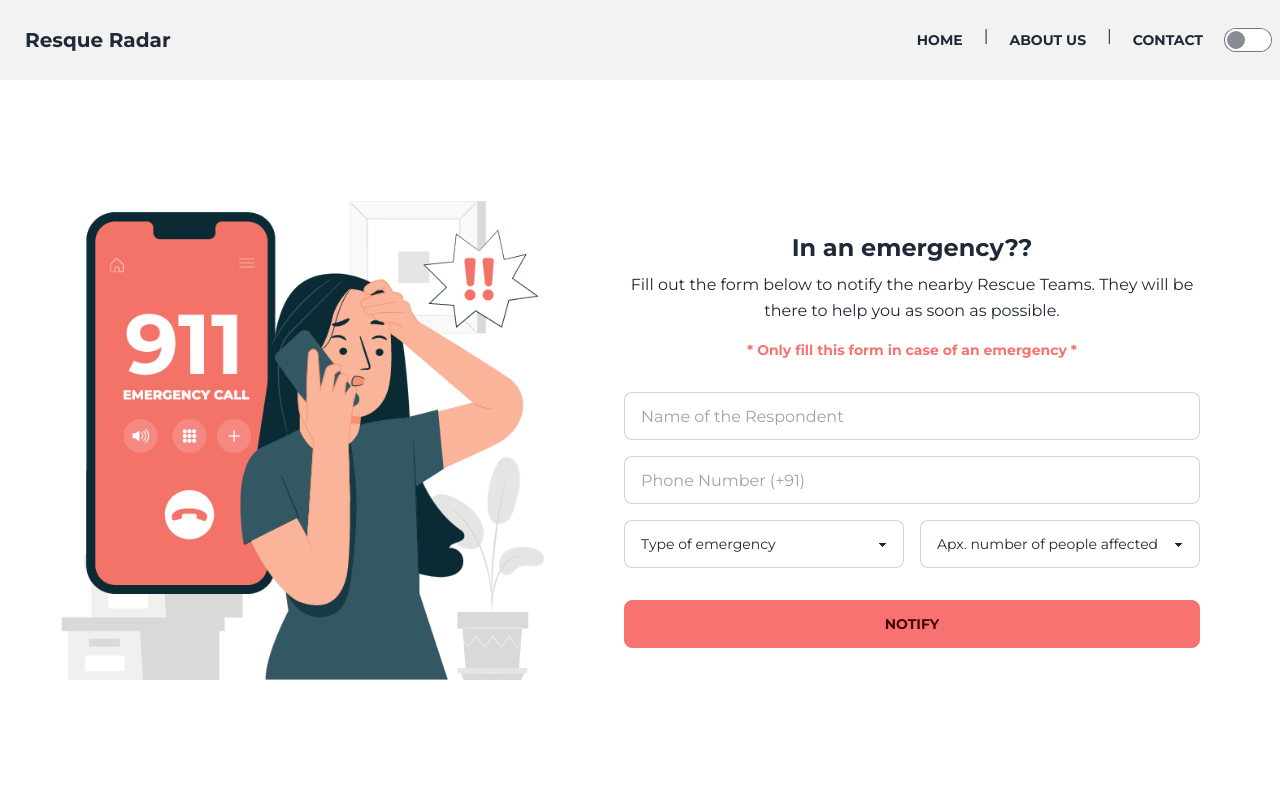
After one commit to RescueRadar/resque-radar, a Django app: page /user_report/ in a window 1280 px wide. The commit adds this page. Run offline with Django 4.2, Linux system fonts and the light colour scheme; some libraries are stand-ins or nearby versions.

Commit message:
added emergency report page

```diff
--- a/base/views.py
+++ b/base/views.py
@@ -15,6 +15,9 @@ def about(request):
 
 def contact(request):
     return render(request, 'contact.html')
+
+def user_report(request):
+    return render(request, 'user_report.html')
 
 
 @login_required
--- a/rescueradar/urls.py
+++ b/rescueradar/urls.py
@@ -15,6 +15,7 @@ urlpatterns = [
     path('dashboard/', base_views.dashboard, name='dashboard'),
     path('request_submitted/<str:form_submitted>/', base_views.request_submitted, name='request_submitted'),
     path('user_profile/', base_views.user_profile, name='user_profile'),
+    path('user_report/', base_views.user_report, name='user_report'),
     # path('', include(router.urls)),
     # path('api-auth/', include('rest_framework.urls', namespace='rest_framework'))
 ]
--- a/templates/home.html
+++ b/templates/home.html
@@ -7,7 +7,7 @@
 	<div class="flex flex-col sm:ml-8 mx-2 items-center sm:items-start text-center sm:text-start justify-center h-full">
 		<h1 class="text-4xl font-bold z-20">Resque Radar</h1>
 		<p class="text-xl z-20">Uniting Heroes, Saving Lives – One Umbrella, Infinite Hope.</p>
-		<button class="btn btn-accent mt-4 w-full max-w-md z-20 opacity-80">In Need of Help?</button>
+		<a class="btn btn-accent mt-4 w-full max-w-md z-20 opacity-80" href="{% url "user_report" %}">In Need of Help?</a>
 	</div>
 </div>
 
--- /dev/null
+++ b/templates/user_report.html
@@ -0,0 +1,49 @@
+{% extends 'base.html' %} {% block main %} {% load static %}
+
+<div class="min-h-[90dvh] md:flex-row flex-col flex items-center justify-around mx-8">
+
+    <img src="{% static 'img/emergency.png' %}" alt="Emergency Image" class="md:w-1/2 my-12 px-20 max-w-lg md:px-0" />
+    <div class="text-center md:mx-8 max-w-xl my-12">
+        <h1
+        class="text-2xl font-bold mb-2"
+        >
+            In an emergency??
+        </h1>
+        <p
+        class="leading-relaxed mb-4"
+        >
+            Fill out the form below to notify the nearby Rescue Teams. They will be there to help you as soon as possible.
+        </p>
+        <p
+        class="text-error mb-8 text-sm font-bold"
+        >
+            * Only fill this form in case of an emergency *
+        </p>
+        <form>
+            <input type="text" class="input input-bordered w-full" placeholder="Name of the Respondent" />
+            <input type="text" class="input input-bordered w-full mt-4" placeholder="Phone Number (+91)" />
+            <div class="w-full flex">
+                <select class="select select-bordered w-1/2 mt-4 mr-4">
+                    <option selected disabled>Type of emergency</option>
+                    <option>Medical</option>
+                    <option>Fire</option>
+                    <option>Earthquake</option>
+                    <option>Flood</option>
+                    <option>Other</option>
+                </select>
+                <select class="select select-bordered w-1/2 mt-4">
+                    <option selected disabled>Apx. number of people affected</option>
+                    <option>1-5</option>
+                    <option>5-10</option>
+                    <option>10-20</option>
+                    <option>20-50</option>
+                    <option>50+</option>
+                </select>
+            </div>
+
+            <button class="btn btn-error w-full mt-8">Notify</button>
+    </div>
+
+</div>
+
+{% endblock %}
```
Also changed, not shown: static/img/emergency.png (added).
